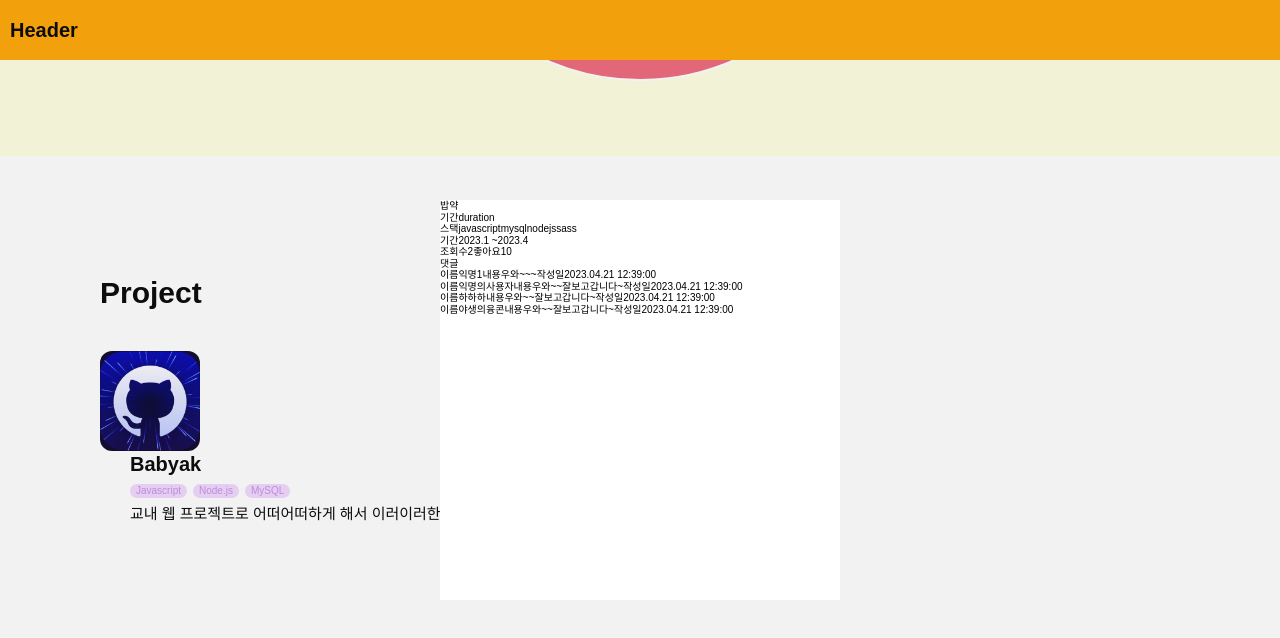
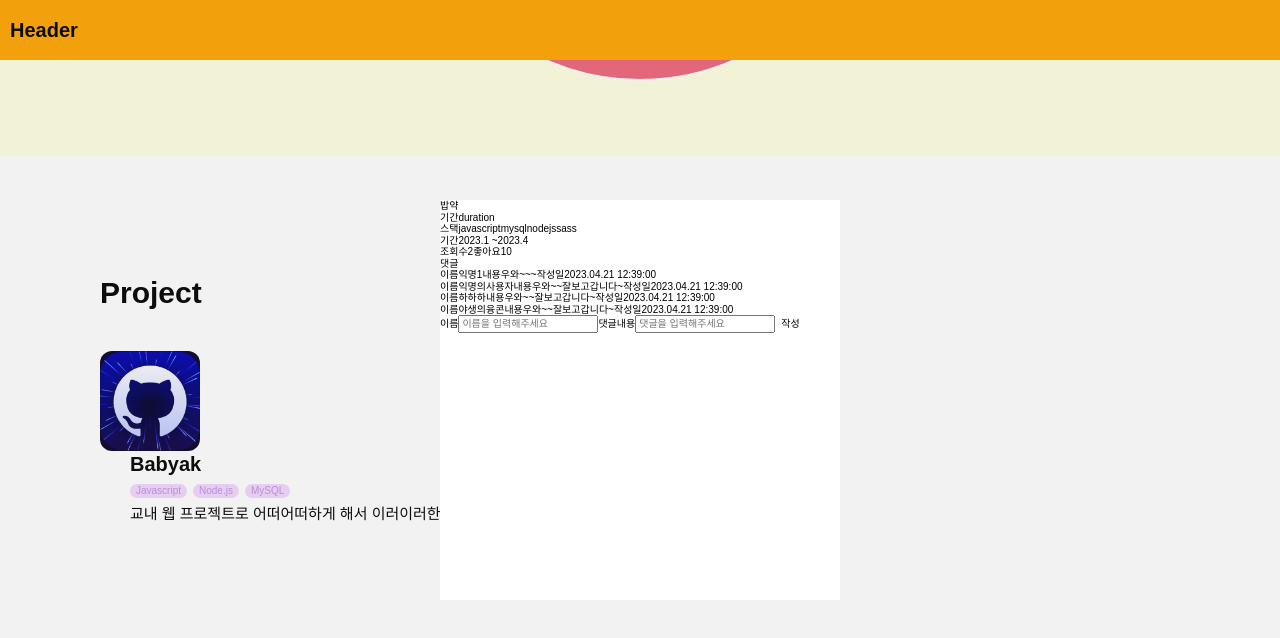
Before and after one commit to hyosin-Jang/portfolio-web, a React (Create React App) app in the folder frontend/: page / in a window 1280 px wide. Both pictures are taken after a click on the picture 150 px from the left and 2204 px from the top of the page. Shown: the part 1804-2442 px from the top of the page. Built offline with nearby package versions, Linux system fonts and the light colour scheme.

Commit message:
feat: 프로젝트 모달창 댓글 input 추가

```diff
--- a/frontend/src/components/Project/ProjectModalContent.jsx
+++ b/frontend/src/components/Project/ProjectModalContent.jsx
@@ -55,6 +55,10 @@ const dummy = {
 	],
 }
 
+const handleSubmit = (e) => {
+	e.preventDefault()
+}
+
 const ProjectModalContent = () => {
 	const {projectName, duration, stack, view, like, comment} = dummy
 
@@ -79,7 +83,9 @@ const ProjectModalContent = () => {
 				<span>좋아요</span>
 				<span>{like}</span>
 			</div>
+			{/*TODO: 프로젝트 이미지 슬라이더 추가 */}
 			<div className="comment">
+				<form onSubmit={handleSubmit}>
 					<span>댓글</span>
 					{comment &&
 						comment.map((c) => (
@@ -92,6 +98,12 @@ const ProjectModalContent = () => {
 								<span>{c.created_at}</span>
 							</div>
 						))}
+					<span>이름</span>
+					<input placeholder="이름을 입력해주세요" />
+					<span>댓글내용</span>
+					<input placeholder="댓글을 입력해주세요" />
+					<button type="submit">작성</button>
+				</form>
 			</div>
 		</Wrapper>
 	)
```
Lines whose indentation alone changed are shown as unchanged.
